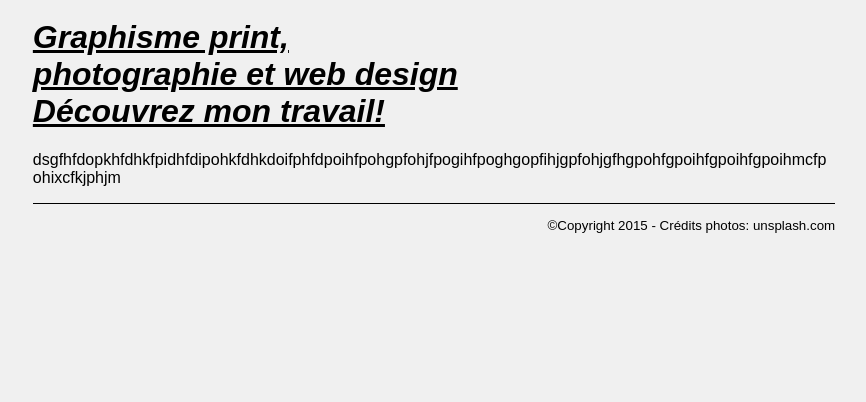
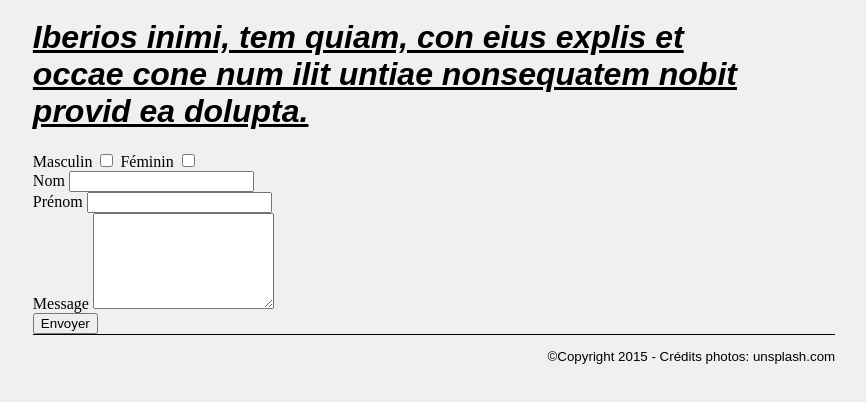
Before and after one commit to Lise2195/cours_blocs, a plain HTML site: page contact.html in a window 1280 px wide. Shown: the part 104-506 px from the top of the page, without its empty margins (206-1072 px from the left). Drawn offline with Linux system fonts and the light colour scheme.

Commit message:
maquette contact fait

```diff
--- a/contact.html
+++ b/contact.html
@@ -20,9 +20,49 @@
         </nav>
 </header>
       <h1>
-      Graphisme print,<br> photographie et web design <br> Découvrez mon travail!
+      Iberios inimi, tem quiam, con eius explis et<br> occae cone num ilit untiae nonsequatem nobit <br> provid ea dolupta.
   </h1>
-  <p>dsgfhfdopkhfdhkfpidhfdipohkfdhkdoifphfdpoihfpohgpfohjfpogihfpoghgopfihjgpfohjgfhgpohfgpoihfgpoihfgpoihmcfpohixcfkjphjm</p>
+
+  <label>Masculin
+   <input type="checkbox" name="Garcon" value="Sexe">
+  </label>
+
+    <label>Féminin
+   <input type="checkbox" name="Fille" value="Sexe">
+  </label>
+
+  </br>
+
+  <label>Nom
+   <input type="text" name="username">
+  </label>
+
+  </br>
+
+  <label>Prénom
+   <input type="text" name="nickname">
+  </label>
+
+  </br>
+
+  <label>Message
+    <textarea maxlength="100"
+        minlength="10"
+        name="comments"
+        cols="20"
+        rows="6"
+        wrap="soft"></textarea>
+  </label>
+
+  </br>
+
+  <label>
+    <input type="submit" name="submit" value="Envoyer">
+  </label>
+
+
+
+
   <footer>
   <p>©Copyright 2015 - Crédits photos: unsplash.com<p>
 </footer>
```
Also changed, not shown: index.html (+3 -26 lines), portfolio.html (+1 -1 lines).
